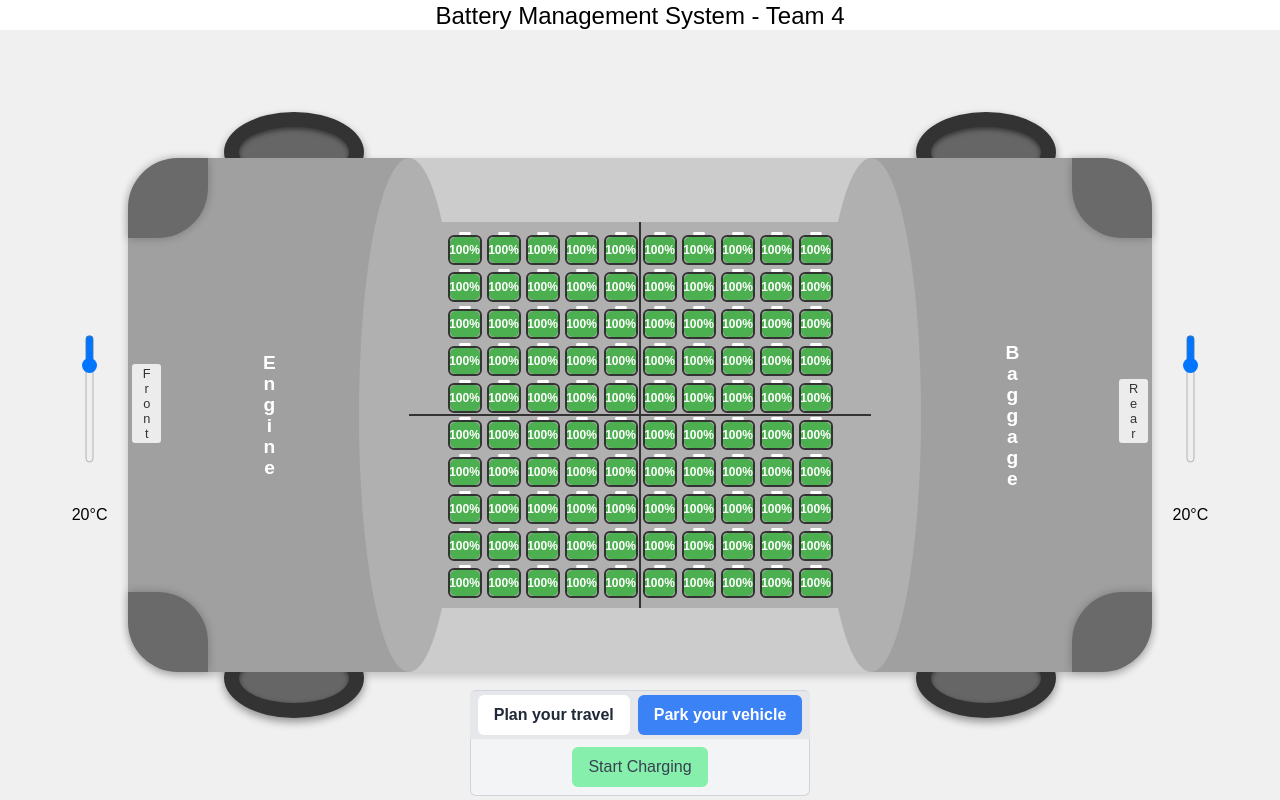
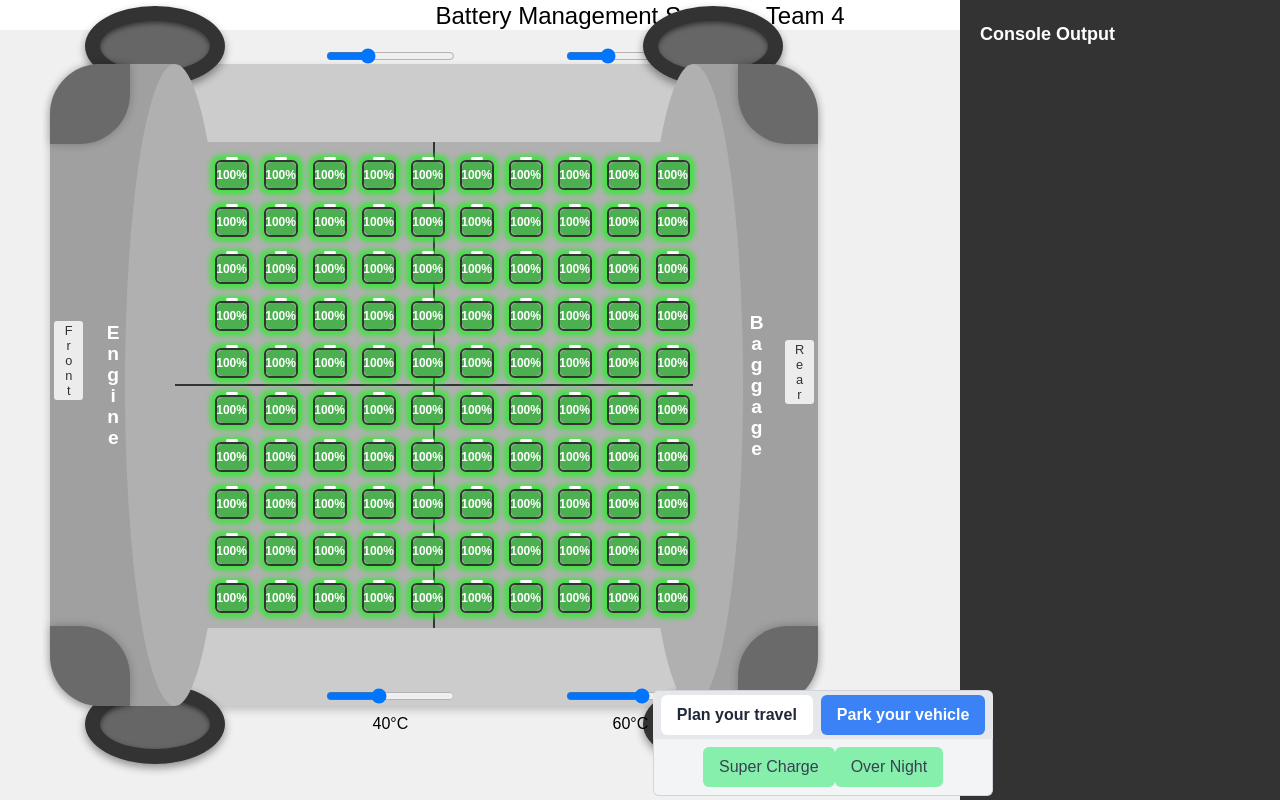
Before and after one commit to aamz123/bms, a Next.js app in the folder bms/: page / in a window 1280 px wide. Both pictures are taken after a click on the button "Park your vehicle". Built offline with nearby package versions, Linux system fonts and the light colour scheme.

Commit message:
UI layout fixes
Console output brought in
Temperature sliders brought in
Charging modes brought in

```diff
--- /dev/null
+++ b/bms/app/components/LogOutput.tsx
@@ -0,0 +1,48 @@
+import { useState, useEffect, useRef } from "react";
+
+const LogOutput = () => {
+  const [logs, setLogs] = useState<string[]>([]);
+  const logContainerRef = useRef<HTMLDivElement>(null); // Reference to the log container for scrolling
+
+  // Capture logs by overriding console.log
+  useEffect(() => {
+    const originalConsoleLog = console.log;
+
+    console.log = (...args: any[]) => {
+      // Push log to state
+      setLogs((prevLogs) => [...prevLogs, ...args.map(String)]);
+      // Call the original console.log to ensure logs are shown in the browser console
+      originalConsoleLog(...args);
+    };
+
+    return () => {
+      // Restore original console.log when the component is unmounted
+      console.log = originalConsoleLog;
+    };
+  }, []);
+
+  // Auto-scroll to the bottom of the log container whenever logs change
+  useEffect(() => {
+    if (logContainerRef.current) {
+      logContainerRef.current.scrollTop = logContainerRef.current.scrollHeight;
+    }
+  }, [logs]);
+
+  return (
+    <div
+      ref={logContainerRef}
+      className="log-output absolute top-0 right-0 w-[300px] h-[100vh] bg-gray-900 text-white p-4 overflow-y-auto"
+    >
+      <h2 className="text-lg font-semibold mb-2">Console Output</h2>
+      <div className="logs">
+        {logs.map((log, index) => (
+          <div key={index} className="log-item">
+            {log}
+          </div>
+        ))}
+      </div>
+    </div>
+  );
+};
+
+export default LogOutput;
--- a/bms/app/components/VehicleView.tsx
+++ b/bms/app/components/VehicleView.tsx
@@ -2,10 +2,11 @@
 import { useState, useEffect } from "react";
 import Light from "./Light";
 import InputView from "./InputView";
-import {Battery} from '../models/Battery';
-import {Cell} from '../models/Cell';
-import {batteryInstance} from "../models/batterySingleton";
+import { Battery } from '../models/Battery';
+import { Cell } from '../models/Cell';
+import { batteryInstance } from "../models/batterySingleton";
 import GlobalSettings from '../models/GlobalSettings';
+import LogOutput from "./LogOutput";
 
 const updateSkipQuadrant1 = (value: boolean) => {
   GlobalSettings.isSkipQuadrant1 = value;
@@ -30,7 +31,8 @@ const updateSuperCharged = (value: boolean) => {
 export default function VehicleView() {
 
   const [selectedTab, setSelectedTab] = useState("distance");
-  const [chargingOn, setChargingOn] = useState(false);
+  const [superChargingOn, setSuperChargingOn] = useState(false);
+  const [overNightChargingOn, setOverNightChargingOn] = useState(false);
   const [distance, setDistance] = useState(""); // State to hold distance input
 
 
@@ -44,8 +46,26 @@ export default function VehicleView() {
 
 
 
-  const [leftTemperature, setLeftTemperature] = useState("20"); // Temperature for left side
-  const [rightTemperature, setRightTemperature] = useState("20"); // Temperature for right side
+  const updateQ1Temperature = (value: number) => {
+    GlobalSettings.q1temperature = value;
+  } // Temperature for Q1
+
+  const updateQ2Temperature = (value: number) => {
+    GlobalSettings.q2temperature = value;
+  } // Temperature for Q2
+
+  const updateQ3Temperature = (value: number) => {
+    GlobalSettings.q3temperature = value;
+  } // Temperature for Q3
+
+  const updateQ4Temperature = (value: number) => {
+    GlobalSettings.q4temperature = value;
+  } // Temperature for Q4
+
+  const [q1Temperature, setQ1Temperature] = useState("30"); // Temperature for Q1
+  const [q2Temperature, setQ2Temperature] = useState("30"); // Temperature for Q2
+  const [q3Temperature, setQ3Temperature] = useState("40"); // Temperature for Q3
+  const [q4Temperature, setQ4Temperature] = useState("60"); // Temperature for Q4
 
 
   //Battery Stuff
@@ -65,11 +85,29 @@ export default function VehicleView() {
     return () => clearInterval(interval); // Cleanup interval when component unmounts
   }, [battery]);
 
-  const toggleCharging = () => {
-    console.log('Starting charging');
+  const toggleSuperCharging = () => {
+    console.log('Starting Supercharging');
+    if (superChargingOn) {
+      setSuperChargingOn(false);
+      updateSuperCharged(false);
+    }
+    else {
+      setSuperChargingOn(true);
+      updateSuperCharged(true);
+    }
     batteryInstance.charge(updateBatteryState);
   };
 
+  const toggleOverNightCharging = () => {
+    console.log('Starting Overnightcharging');
+    if (overNightChargingOn) {
+      setOverNightChargingOn(false);
+    }
+    else {
+      setOverNightChargingOn(true);
+    }
+    batteryInstance.charge(updateBatteryState);
+  };
 
   const handleStart = () => {
 
@@ -86,17 +124,35 @@ export default function VehicleView() {
 
   return (
     <div className="vehicle-container">
-      <div className="flex flex-col items-center w-[6%]">
+      <div className="flex flex-col items-center w-[6%] absolute top-[3rem] left-[22rem]">
         <input
           type="range"
           min="0"
           max="100"
-          value={leftTemperature}
-          onChange={(e) => setLeftTemperature(e.target.value)}
-          className="w-30 h-48 transform rotate-90"
+          value={q1Temperature}
+          onChange={(e) => {
+            setQ1Temperature(e.target.value); // Update the state with a number
+            updateQ1Temperature(parseFloat(e.target.value)); // Pass the number to the function
+          }}
+          className="w-30"
         />
-        <span className="mt-2">{leftTemperature}°C</span>{" "}
-        {/* Temperature display below the slider */}
+        <span className="mt-2">{q1Temperature}°C</span>{" "}
+        {/* Temperature display above the slider Q1*/}
+      </div>
+      <div className="flex flex-col items-center w-[6%] absolute top-[3rem] left-[37rem]">
+        <input
+          type="range"
+          min="0"
+          max="100"
+          value={q2Temperature}
+          onChange={(e) => {
+            setQ2Temperature(e.target.value); // Update the state with a number
+            updateQ2Temperature(parseFloat(e.target.value)); // Pass the number to the function
+          }}
+          className="w-30"
+        />
+        <span className="mt-2">{q2Temperature}°C</span>{" "}
+        {/* Temperature display above the slider Q2*/}
       </div>
       <div className="vehicle-body">
         {/* Engine Section */}
@@ -108,7 +164,7 @@ export default function VehicleView() {
         {/* Battery Section */}
         <div className="vehicle-section battery">
           <div className="grid gap-5 z-10">
-            {battery.battery.map((cell : Cell, index : number) => {
+            {battery.battery.map((cell: Cell, index: number) => {
 
               const charge = cell.stateOfCharge; // Generate random charge for each battery cell
               const chargeColor = cell.getCellChargeColor(); // Get color based on charge
@@ -117,10 +173,15 @@ export default function VehicleView() {
               return (
                 <div
                   key={cell.cellId}
-                  className={`battery-icon_wrapper lvl${cell.cellId} relative w-[34px] h-[30px] border-2 ${
-                    charge === 0 ? "border-[#FF4C4C]" : "border-[#333]"
-                  } rounded-md group`}
-
+                  className={`battery-icon_wrapper lvl${cell.cellId} relative w-[34px] h-[30px] border-2 ${charge === 0 ? "border-[#FF4C4C]" : "border-[#333]"
+                    } rounded-md group m-[5px]`}
+                  style={{
+                    boxShadow: cell.temperature > 28
+                      ? '0 0 5px 5px rgba(255, 0, 0, 0.6)' // Red glow for high temperature
+                      : cell.temperature == 25
+                        ? '0 0 5px 5px rgba(0, 255, 0, 0.6)' // Green glow for low temperature
+                        : '0 0 5px 5px rgba(255, 255, 0, 0.6)', // Yellow glow for moderate temperature
+                  }}
                 >
                   {/* White top indicator */}
                   <div className="absolute top-[-5px] left-1/2 transform -translate-x-1/2 bg-white rounded-[6px] w-[12px] h-[3px]" />
@@ -130,10 +191,9 @@ export default function VehicleView() {
                   </span>
                   {/* Inner fill based on charge level */}
                   <div
-                    className={`absolute bottom-0 w-full ${chargeColor} rounded-b-md ${
-                      charge > 94 ? "rounded-t-md" : ""
+                    className={`absolute bottom-0 w-full ${chargeColor} rounded-b-md ${charge > 94 ? "rounded-t-md" : ""
                       }`}
-                    style={{ height: `${charge}%`}}
+                    style={{ height: `${charge}%` }}
                   ></div>
 
                   {/* Tooltip for showing details on hover */}
@@ -165,27 +225,44 @@ export default function VehicleView() {
         <Light position="rear-left" isOn={lightsOn} />
         <Light position="rear-right" isOn={lightsOn} />
       </div>
-      <div className="flex flex-col items-center w-[6%]">
+      <div className="flex flex-col items-center w-[6%] absolute bottom-[4rem] left-[22rem] z-50">
         <input
           type="range"
           min="0"
           max="100"
-          value={rightTemperature}
-          onChange={(e) => setRightTemperature(e.target.value)}
-          className="w-30 h-48 transform rotate-90"
+          value={q3Temperature}
+          onChange={(e) => {
+            setQ3Temperature(e.target.value); // Update the state with a number
+            updateQ3Temperature(parseFloat(e.target.value)); // Pass the number to the function
+          }}
+          className="w-30"
         />
-        <span className="mt-2">{rightTemperature}°C</span>{" "}
-        {/* Temperature display below the slider */}
+        <span className="mt-2">{q3Temperature}°C</span>{" "}
+        {/* Temperature display above the slider Q2*/}
       </div>
-
+      <div className="flex flex-col items-center w-[6%] absolute bottom-[4rem] left-[37rem] z-50">
+        <input
+          type="range"
+          min="0"
+          max="100"
+          value={q4Temperature}
+          onChange={(e) => {
+            setQ4Temperature(e.target.value); // Update the state with a number
+            updateQ4Temperature(parseFloat(e.target.value)); // Pass the number to the function
+          }}
+          className="w-30"
+        />
+        <span className="mt-2">{q4Temperature}°C</span>{" "}
+        {/* Temperature display above the slider Q2*/}
+      </div>
+      <LogOutput />
       <div className="inputsection absolute bottom-0 py-1">
         {/* Tabs */}
 
-      <div className="tabs flex  space-x-2 px-2 py-1 bg-gray-200 border-t border-gray-300 rounded-t-md mt-8 ">
+        <div className="tabs flex space-x-2 px-2 py-1 bg-gray-200 border-t border-gray-300 rounded-t-md mt-8 ">
           <button
             onClick={() => setSelectedTab("distance")}
-          className={`tab-button px-4 py-2 font-semibold rounded-md ${
-            selectedTab === "distance"
+            className={`tab-button px-4 py-2 font-semibold rounded-md ${selectedTab === "distance"
               ? "bg-blue-500 text-white"
               : "bg-white text-gray-800"
               } hover:bg-blue-400 transition duration-200`}
@@ -194,8 +271,7 @@ export default function VehicleView() {
           </button>
           <button
             onClick={() => setSelectedTab("charging")}
-          className={`tab-button px-4 py-2 font-semibold rounded-md ${
-            selectedTab === "charging"
+            className={`tab-button px-4 py-2 font-semibold rounded-md ${selectedTab === "charging"
               ? "bg-blue-500 text-white"
               : "bg-white text-gray-800"
               } hover:bg-blue-400 transition duration-200`}
@@ -229,14 +305,22 @@ export default function VehicleView() {
             <div className="charging-tab">
               <div className="flex items-center justify-center py-2">
                 <button
-                onClick={toggleCharging}
-                className={`px-4 py-2 rounded-md ${
-                  chargingOn
+                  onClick={toggleSuperCharging}
+                  className={`px-4 py-2 rounded-md ${superChargingOn
                     ? "bg-red-500 text-white"
                     : "bg-green-300 text-gray-700"
                     } transition duration-200`}
                 >
-                {chargingOn ? "Stop Charging" : "Start Charging"}
+                  {superChargingOn ? "Stop Charging" : "Super Charge"}
+                </button>
+                <button
+                  onClick={toggleOverNightCharging}
+                  className={`px-4 py-2 rounded-md ${overNightChargingOn
+                    ? "bg-red-500 text-white"
+                    : "bg-green-300 text-gray-700"
+                    } transition duration-200`}
+                >
+                  {overNightChargingOn ? "Stop Charging" : "Over Night"}
                 </button>
               </div>
             </div>
--- a/bms/app/globals.css
+++ b/bms/app/globals.css
@@ -12,7 +12,8 @@ body {
 /* Container for the entire vehicle view */
 .vehicle-container {
   display: flex;
-  justify-content: center;
+  /* justify-content: center; */
+  width: 75%;
   align-items: center;
   height: calc(100vh - 30px);
   background-color: #f0f0f0;
@@ -25,7 +26,7 @@ body {
 .vehicle-body {
   position: relative;
   width: 80%;
-  height: 100%;
+  height: 125%;
   background-color: #cccccc;
   border-radius: 50px;
   box-shadow: 0 4px 8px rgba(0, 0, 0, 0.2);
@@ -33,6 +34,8 @@ body {
   flex-direction: row;
   align-items: center;
   z-index: 8;
+  top:-30px;
+  left: 50px;
 }
 /* Base style for each section */
 /* Base style for each section */
@@ -54,7 +57,7 @@ body {
   border-top-left-radius: 50px;
   border-bottom-left-radius: 50px;
   height: 100%;
-  flex: 0.28; /* Set width for 30% */
+  flex: 0.20; /* Set width for 30% */
   position: relative;
   writing-mode: vertical-rl; /* Makes text vertical */
   text-orientation: upright; /* Keeps letters upright */
@@ -67,7 +70,7 @@ body {
   align-items: center;
   background-color: #b0b0b0;
   padding: 10px; /* Adds padding around the grid */
-  flex: 0.44; /* Set width for 40% */
+  flex: 0.8; /* Set width for 40% */
   position: relative;
 }
 /* Cross lines for dividing into 4 sections */
@@ -112,7 +115,7 @@ body {
   border-top-right-radius: 50px;
   border-bottom-right-radius: 50px;
   height: 100%;
-  flex: 0.28; /* Set width for 30% */
+  flex: 0.20; /* Set width for 30% */
   position: relative;
   writing-mode: vertical-rl; /* Makes text vertical */
   text-orientation: upright; /* Keeps letters upright */
@@ -189,19 +192,19 @@ body {
 }
 .wheel-left {
   top: -9%; /* Center vertically */
-  right: 16%;
+  right: -40%;
 }
 .wheel-right {
   bottom: -9%; /* Center vertically */
-  right: 16%;
+  right: -40%;
 }
 .wheel-rear-left {
   top: -9%; /* Center vertically */
-  left: 16%;
+  left: -40%;
 }
 .wheel-rear-right {
   bottom: -9%; /* Center vertically */
-  left: 16%;
+  left: -40%;
 }
 /* Base style for lights */
 .light {
@@ -240,4 +243,23 @@ body {
 .inputsection {
   justify-content: center;
   align-items: center;
+  left:51%;
+  z-index:50;
 }
+
+.log-output {
+  position: fixed;
+  top: 0;
+  right: 0;
+  width: 25%; /* Set the width as needed */
+  height: 100vh; /* Full height of the screen */
+  background-color: rgba(0, 0, 0, 0.8); /* Dark background */
+  color: white;
+  padding: 20px;
+  overflow-y: auto; /* Allow scrolling */
+}
+
+.log-item {
+  margin-bottom: 10px;
+  font-size: 14px;
+}
--- a/bms/app/models/GlobalSettings.ts
+++ b/bms/app/models/GlobalSettings.ts
@@ -6,6 +6,11 @@ class GlobalSettings {
   public isSkipQuadrant3: boolean = false;
   public isSkipQuadrant4: boolean = false;
   public isSuperCharged: boolean = false;
+  public q1temperature: number= 0.0;
+  public q2temperature: number= 0.0;
+  public q3temperature: number= 0.0;
+  public q4temperature: number= 0.0;
+
 
   private constructor() {}
 
@@ -13,6 +18,7 @@ class GlobalSettings {
     if (!GlobalSettings.instance) {
       GlobalSettings.instance = new GlobalSettings();
     }
+    console.log("Q1 Temperature Updated",GlobalSettings.instance.q1temperature)
     return GlobalSettings.instance;
   }
 }
```
Lines whose indentation alone changed are shown as unchanged.
